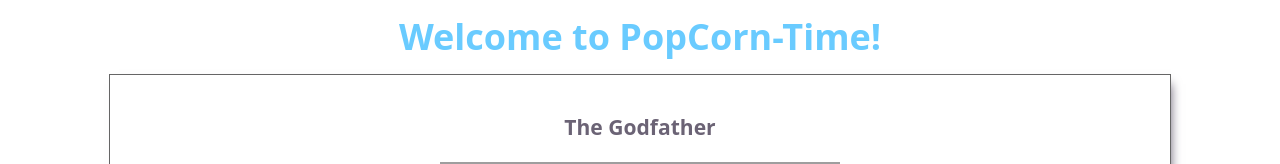
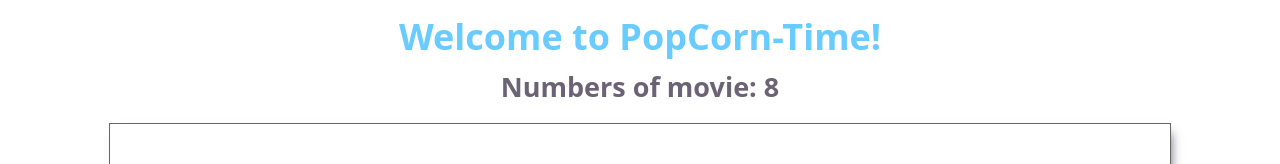
Before and after one commit to Karl97490/popcorn-time-react-app, a React (Vite) app: page / in a window 1280 px wide. Shown: the top 164 px of the page. Built offline with nearby package versions, Linux system fonts and the light colour scheme; grey boxes are pictures that could not be loaded.

Commit message:
feat: display numbers of movies

```diff
--- a/src/components/Footer.jsx
+++ b/src/components/Footer.jsx
@@ -1,5 +1,5 @@
 const Footer = () => {
-    return <h1>This is Footer...</h1>
+    return <h3>Crack it Squad, 2026</h3>
 }
 
 export default Footer
--- a/src/components/MovieList.jsx
+++ b/src/components/MovieList.jsx
@@ -12,6 +12,7 @@
   };
   return (
     <>
+      <h2>Numbers of movie: {moviesToDisplay.length}</h2>
       {moviesToDisplay.map((movie, id) => {
         return (
           <div key={movie.id} className="card">
```
